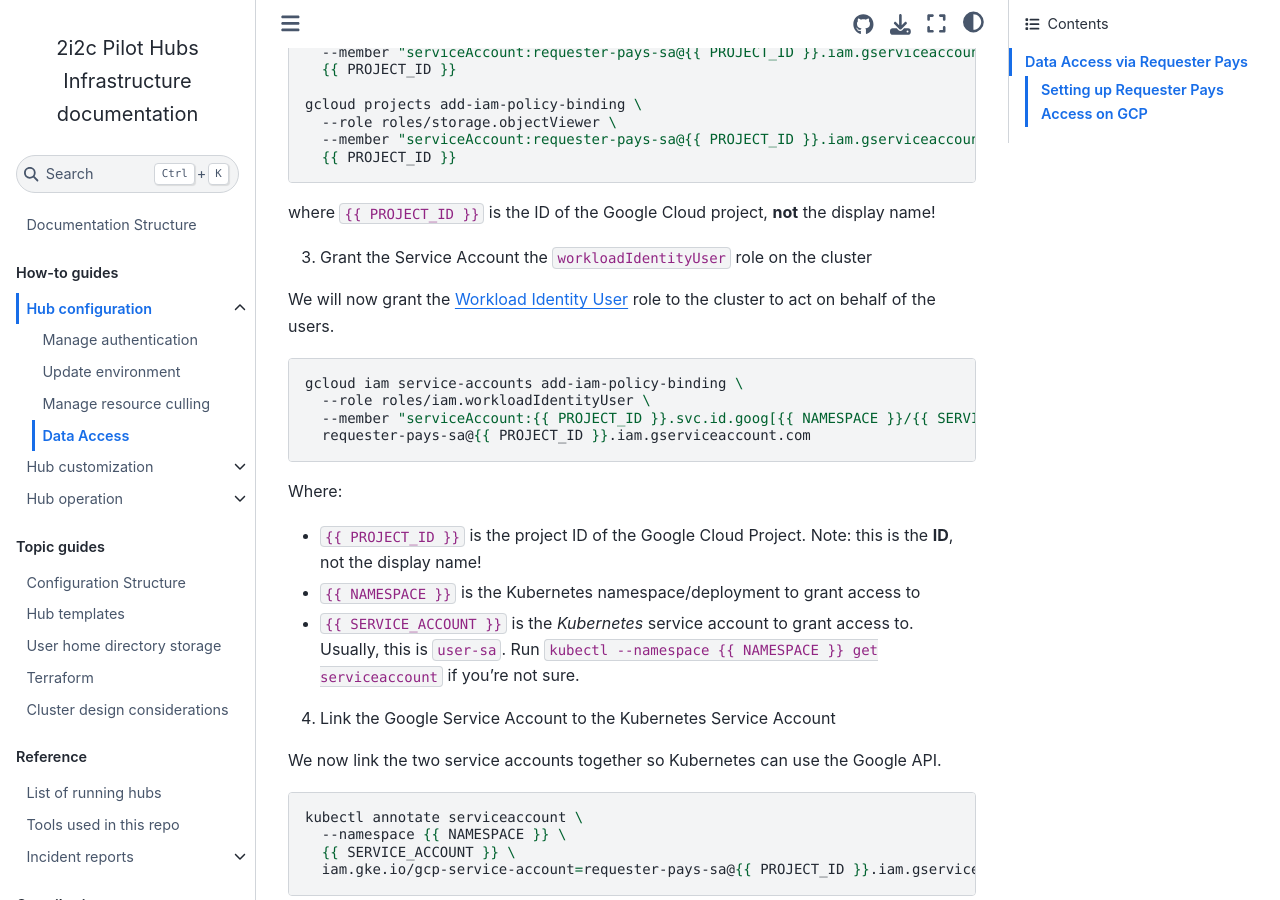
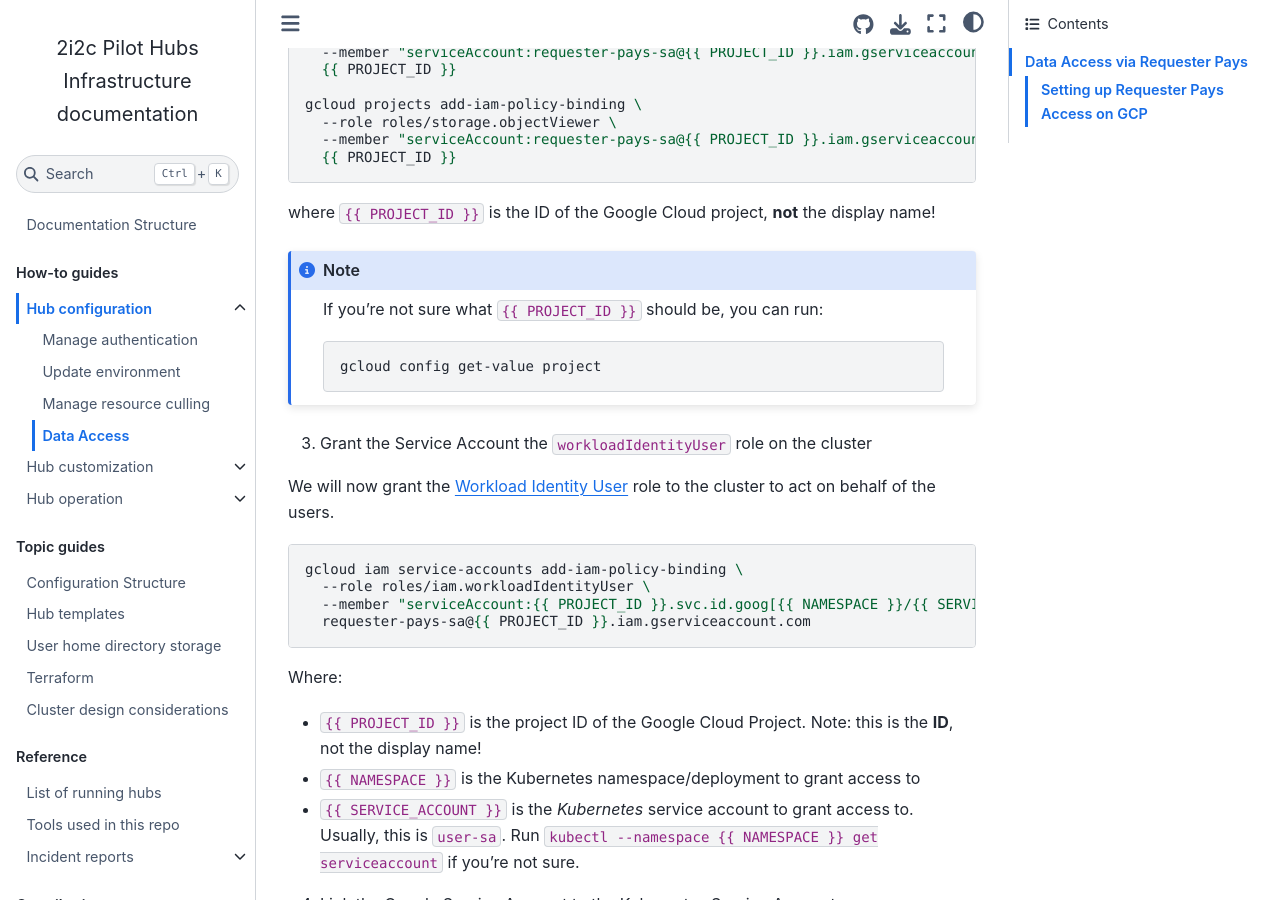
Before and after one commit to 2i2c-org/infrastructure, a Sphinx documentation site: the page built from docs/howto/configure/data-access.md, in a window 1280 px wide and 900 px high, scrolled down 1341 px. Built offline with Sphinx 7.4.7 and the Sphinx Book theme 1.1.4, drawn with Linux system fonts in a browser that asks for light colours; pages that are not in the unit, such as notebooks, are missing from menus; the version number could not be read and is left out.

Commit message:
Add note on how to retreive PROJECT_ID

`````diff
--- a/docs/howto/configure/data-access.md
+++ b/docs/howto/configure/data-access.md
@@ -56,6 +56,14 @@
 
 where `{{ PROJECT_ID }}` is the ID of the Google Cloud project, **not** the display name!
 
+````{note}
+If you're not sure what `{{ PROJECT_ID }}` should be, you can run:
+
+```bash
+gcloud config get-value project
+```
+````
+
 3. Grant the Service Account the `workloadIdentityUser` role on the cluster
 
 We will now grant the [Workload Identity User](https://cloud.google.com/iam/docs/understanding-roles#service-accounts-roles) role to the cluster to act on behalf of the users.
`````
